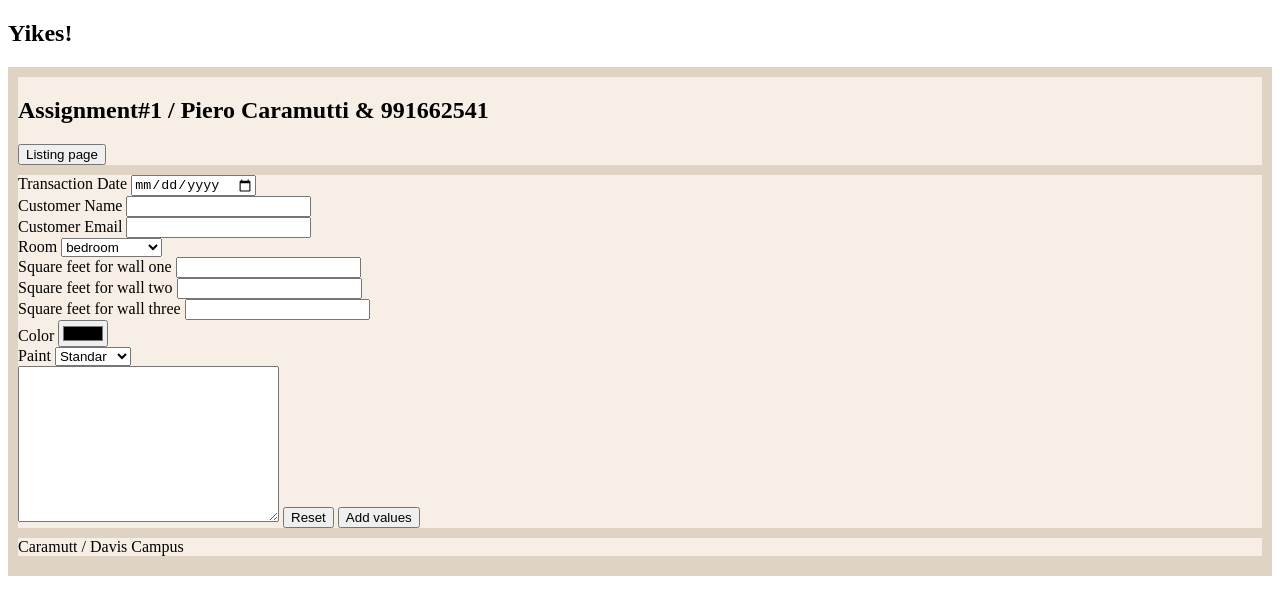
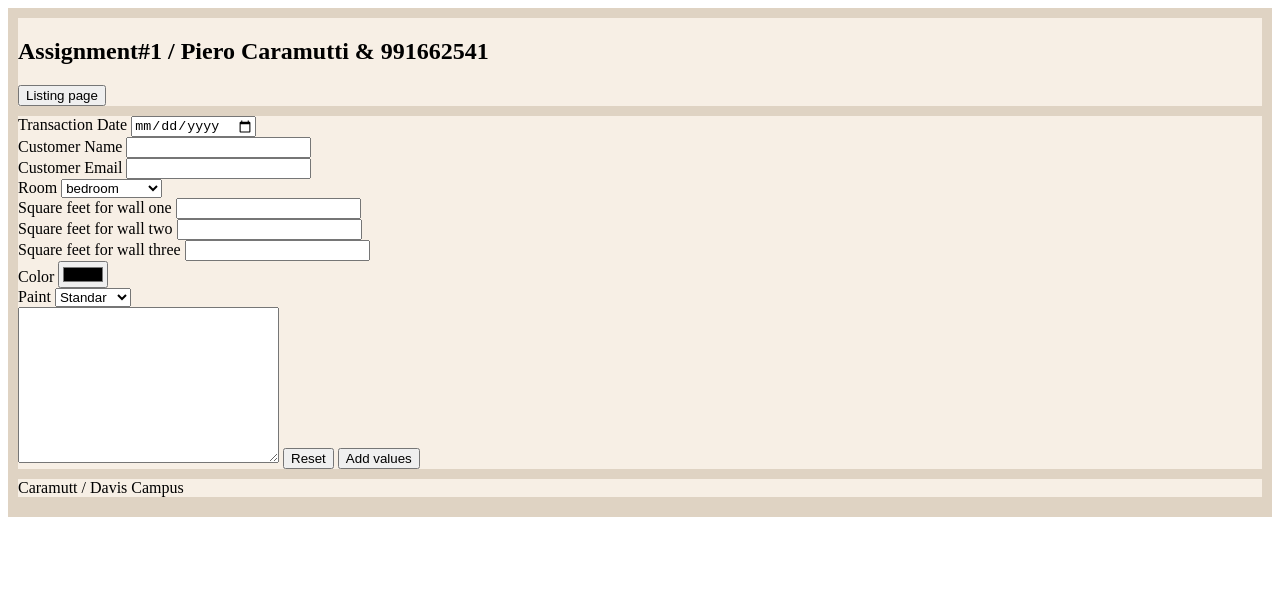
Before and after one commit to PieroCaramutt/Mobile-Web-Assignment, a plain HTML site: page index.html in a window 1280 px wide. Drawn offline with Linux system fonts and the light colour scheme.

Commit message:
Update index.html

```diff
--- a/index.html
+++ b/index.html
@@ -9,7 +9,6 @@
     <title>Quotation</title>
 </head>
 <body>
-    <h2>Yikes!</h2>
     <div class="grid-container">
         <div class="item1">
             <h2>Assignment#1 / Piero Caramutti &amp; 991662541</h2>
```
